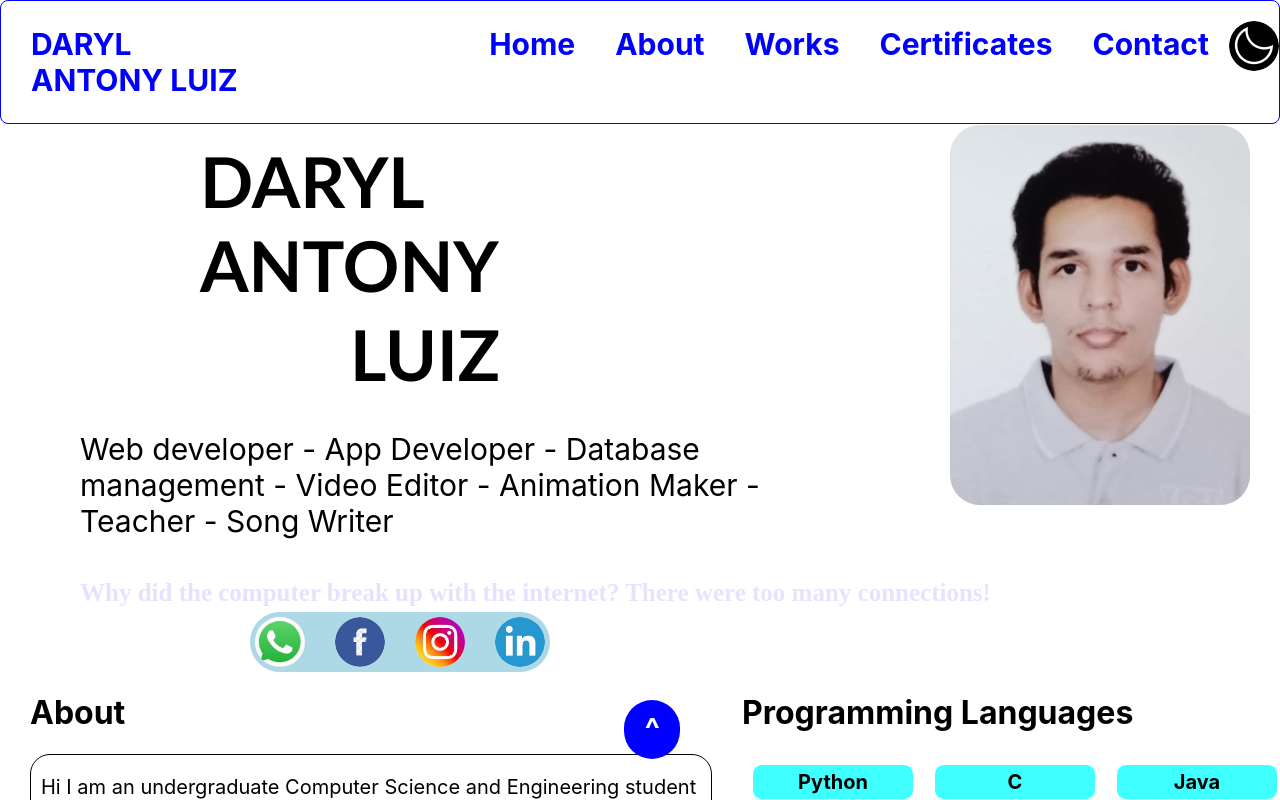
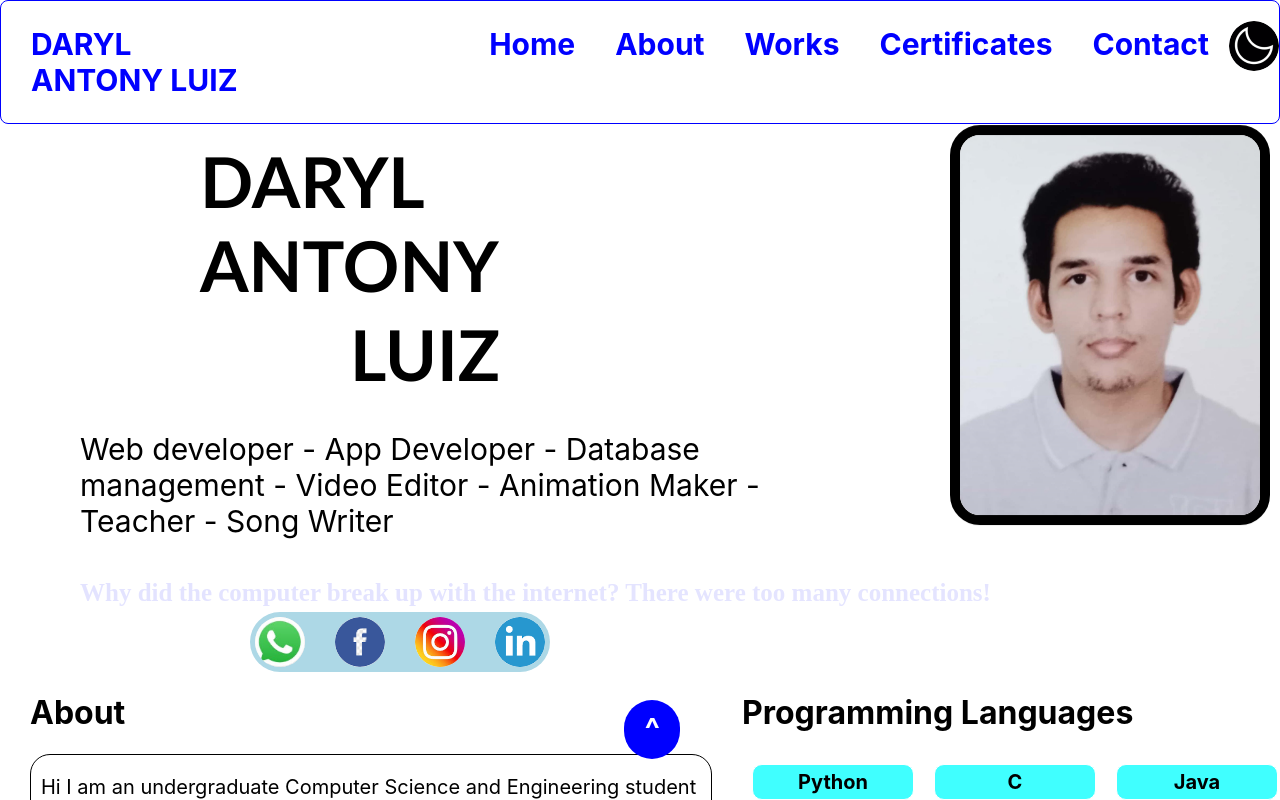
Before and after one commit to dl1707/web-profile-react, a React (Create React App) app: page / in a window 1280 px wide. Shown: the top 800 px of the page. Built offline with nearby package versions, Linux system fonts and the light colour scheme.

Commit message:
Recent commit

```diff
--- a/src/components/profile.js
+++ b/src/components/profile.js
@@ -86,7 +86,7 @@ function Home({isH})
         </div>
 
         <div className="Profile Image" style={{display:'inline-block',marginLeft:150}}>
-          <img src="./Daryl Photo 4 cropped.jpg" alt="Daryl's profile" style={{width:300,height:380,border:'10px solid '+{txcolor},borderRadius:30,animation:' float 3s infinite'}}/>
+          <img src="./Daryl Photo 4 cropped.jpg" alt="Daryl's profile" style={{width:300,height:380,border:'10px solid '+txcolor,borderRadius:30,animation:' float 3s infinite'}}/>
         </div>
       </div>
 
```
